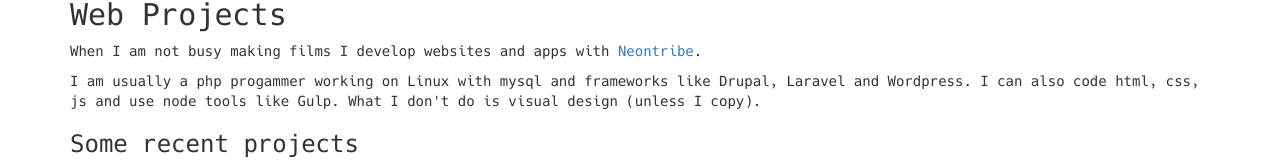
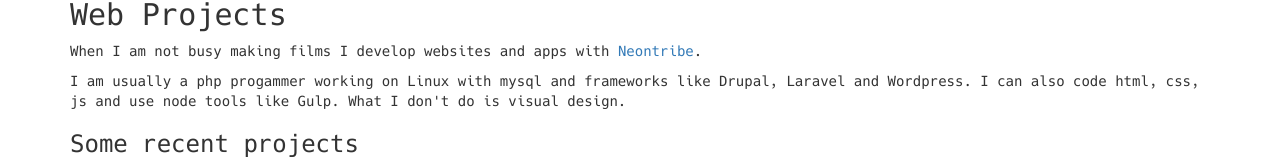
Before and after one commit to katjam/katj-am, a website: page src/index.html in a window 1280 px wide. Shown: the part 623-784 px from the top of the page. Drawn offline with Linux system fonts and the light colour scheme.

Commit message:
remove copy

```diff
--- a/src/index.html
+++ b/src/index.html
@@ -103,7 +103,7 @@
                 <p>For earlier work - see my <a href="http://www.imdb.com/name/nm0503904" target="_blank">IMDB</a>
                 <h2 id="films">Web Projects</h2>
                 <p>When I am not busy making films I develop websites and apps with <a href="https://www.neontribe.co.uk" target="_blank">Neontribe</a>.</p>
-                <p>I am usually a php progammer working on Linux with mysql and frameworks like Drupal, Laravel and Wordpress. I can also code html, css, js and use node tools like Gulp. What I don't do is visual design (unless I copy).<p>
+                <p>I am usually a php progammer working on Linux with mysql and frameworks like Drupal, Laravel and Wordpress. I can also code html, css, js and use node tools like Gulp. What I don't do is visual design.<p>
                 <h3>Some recent projects</h3>
                 <ul class="list-unstyled">
                     <li>SEAP ESA Assessment tool <a href="http://esa-assessment.support" target="_blank">esa-assessment.support</a></li>
```
